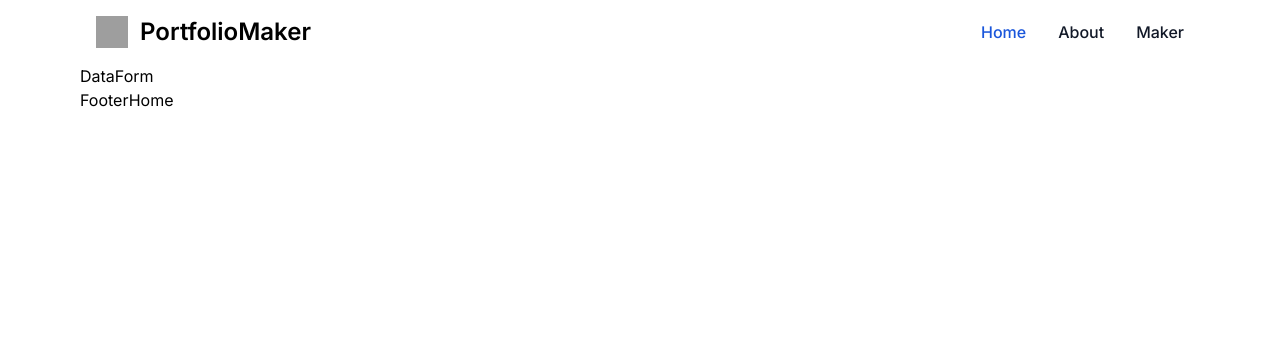
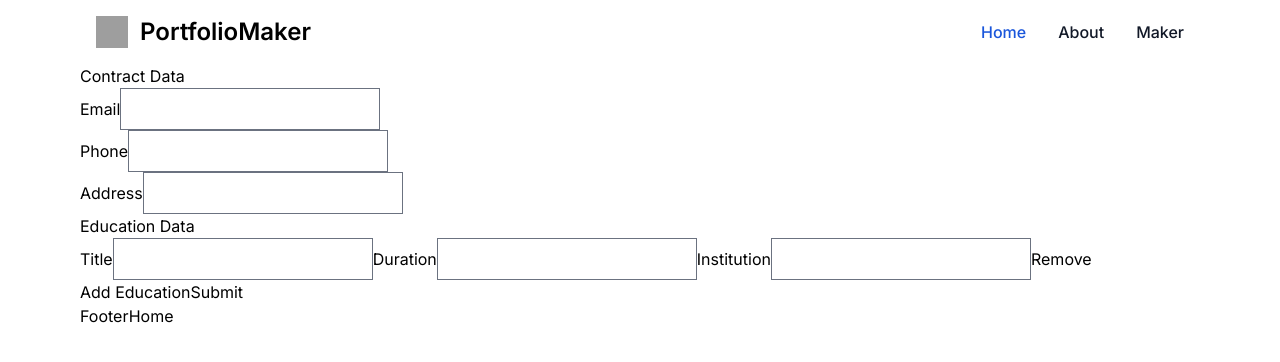
Before and after one commit to FariaLimpa/portfolio-maker, a Next.js app: page /dataform in a window 1280 px wide. Shown: the top 362 px of the page. Built offline with nearby package versions, Linux system fonts and the light colour scheme; grey boxes are pictures that could not be loaded.

Commit message:
data form

```diff
--- a/app/(withcommonlayout)/dataform/page.js
+++ b/app/(withcommonlayout)/dataform/page.js
@@ -1,7 +1,144 @@
-import React from "react";
+"use client"
+import React, { useState } from 'react';
 
-const DataForm = () => {
-  return <div>DataForm</div>;
+const PortfolioForm = () => {
+  const [formData, setFormData] = useState({
+    contractData: {
+      email: '',
+      phone: '',
+      address: '',
+      github: '',
+      facebook: '',
+      linkedin: '',
+      twitter: '',
+      stackOverflow: '',
+      devUsername: '',
+    },
+    educationData: [
+      { title: '', duration: '', institution: '' },
+    ],
+    experienceData: [
+      { title: '', company: '', duration: '' },
+    ],
+    personalData: {
+      name: '',
+      profile: '',
+      designation: '',
+      description: '',
+      email: '',
+      phone: '',
+      address: '',
+      github: '',
+      facebook: '',
+      linkedin: '',
+      twitter: '',
+      stackOverflow: '',
+      leetcode: '',
+      devUsername: '',
+      resume: '',
+    },
+    projectData: [
+      { name: '', description: '', tools: [''], role: '', code: '', demo: '', image: '' },
+    ],
+    skillData: [''],
+  });
+
+  const handleChange = (e, section, index, field) => {
+    const value = e.target.value;
+    setFormData(prevState => {
+      const updatedSection = Array.isArray(prevState[section])
+        ? [...prevState[section]]
+        : { ...prevState[section] };
+
+      if (Array.isArray(prevState[section])) {
+        updatedSection[index][field] = value;
+      } else {
+        updatedSection[field] = value;
+      }
+
+      return { ...prevState, [section]: updatedSection };
+    });
+  };
+
+  const handleAddItem = (section) => {
+    setFormData(prevState => ({
+      ...prevState,
+      [section]: [...prevState[section], { title: '', duration: '', institution: '' }],
+    }));
+  };
+
+  const handleRemoveItem = (section, index) => {
+    setFormData(prevState => ({
+      ...prevState,
+      [section]: prevState[section].filter((_, i) => i !== index),
+    }));
+  };
+
+  const handleSubmit = (e) => {
+    e.preventDefault();
+    console.log(formData);
+  };
+
+  return (
+    <form onSubmit={handleSubmit}>
+      <h2>Contract Data</h2>
+      <div>
+        <label>Email</label>
+        <input
+          type="email"
+          value={formData.contractData.email}
+          onChange={(e) => handleChange(e, 'contractData', null, 'email')}
+        />
+      </div>
+      <div>
+        <label>Phone</label>
+        <input
+          type="text"
+          value={formData.contractData.phone}
+          onChange={(e) => handleChange(e, 'contractData', null, 'phone')}
+        />
+      </div>
+      <div>
+        <label>Address</label>
+        <input
+          type="text"
+          value={formData.contractData.address}
+          onChange={(e) => handleChange(e, 'contractData', null, 'address')}
+        />
+      </div>
+      {/* Repeat for other contract data fields */}
+
+      <h2>Education Data</h2>
+      {formData.educationData.map((item, index) => (
+        <div key={index}>
+          <label>Title</label>
+          <input
+            type="text"
+            value={item.title}
+            onChange={(e) => handleChange(e, 'educationData', index, 'title')}
+          />
+          <label>Duration</label>
+          <input
+            type="text"
+            value={item.duration}
+            onChange={(e) => handleChange(e, 'educationData', index, 'duration')}
+          />
+          <label>Institution</label>
+          <input
+            type="text"
+            value={item.institution}
+            onChange={(e) => handleChange(e, 'educationData', index, 'institution')}
+          />
+          <button type="button" onClick={() => handleRemoveItem('educationData', index)}>Remove</button>
+        </div>
+      ))}
+      <button type="button" onClick={() => handleAddItem('educationData')}>Add Education</button>
+
+      {/* Repeat for Experience Data, Personal Data, Project Data, and Skill Data */}
+
+      <button type="submit">Submit</button>
+    </form>
+  );
 };
 
-export default DataForm;
+export default PortfolioForm;
```
